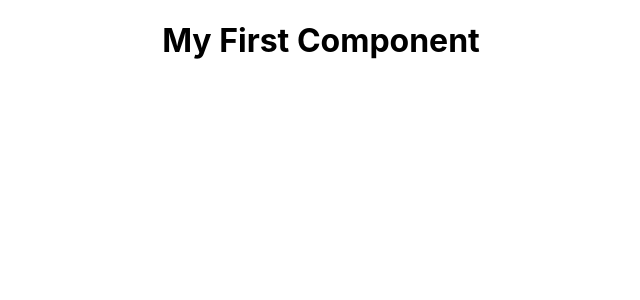
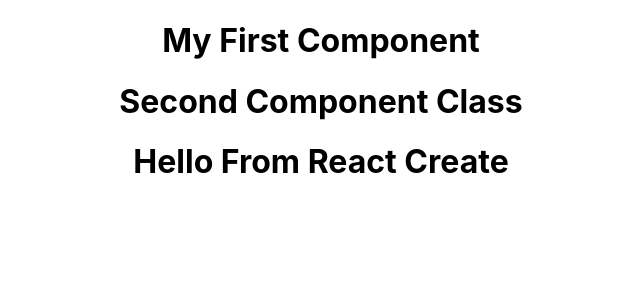
Before and after one commit to Poonam-Raghuvanshi/ReactApp, a React (Create React App) app in the folder react-tutorial/: page / in a window 1280 px wide. Shown: the top 300 px of the page, without its empty margins (319-959 px from the left). Built offline with nearby package versions, Linux system fonts and the light colour scheme.

Commit message:
JSX Component

```diff
--- a/react-tutorial/src/App.js
+++ b/react-tutorial/src/App.js
@@ -1,11 +1,15 @@
 import logo from './logo.svg';
 import './App.css';
 import First from './Components/First';
+import Second from './Components/Second';
+import Third from './Components/Third';
 
 function App() {
   return (
     <div className="App">
       <First/>
+      <Second/>
+      <Third/>
     </div>
   );
 }
--- /dev/null
+++ b/react-tutorial/src/Components/Second.js
@@ -0,0 +1,8 @@
+import React,{Component} from 'react';
+
+class Second extends Component{
+   render(){
+       return <h1>Second Component Class </h1>
+   }
+}
+export default Second
--- /dev/null
+++ b/react-tutorial/src/Components/Third.js
@@ -0,0 +1,8 @@
+import React from 'react'
+
+const Third=()=>{
+    return React.createElement('div',{id:'my',className:'className'},
+    React.createElement('h1',null,"Hello From React Create"))
+}
+
+export default Third;
```
Also changed, not shown: 1 other file (tests, documents, lock files or other folders).
